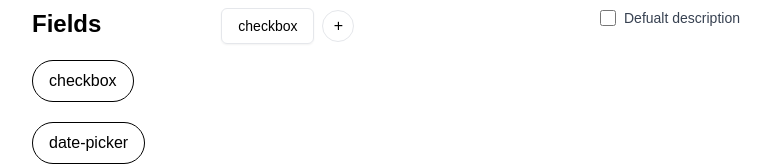
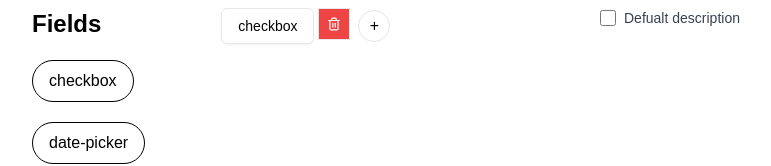
Before and after one commit to adarshkunwar/form-builder, a Next.js app: page /form in a window 1280 px wide. Both pictures are taken after a click on the button "checkbox". Shown: the top 166 px of the page, without its empty margins (48-819 px from the left). Built offline with nearby package versions, Linux system fonts and the light colour scheme.

Commit message:
feat: Add delete button on fieldoption

```diff
--- a/src/components/pageComponents/form/fieldOptionArranger.tsx
+++ b/src/components/pageComponents/form/fieldOptionArranger.tsx
@@ -1,19 +1,29 @@
 "use client";
 import FieldOptionArrangeSingleCard from "@/components/ui/field-option-arrange-single-card";
 import useFieldStore from "@/store/fieldStore";
+import { Trash2 } from "lucide-react";
 import { FieldType, TFieldRow } from "@/types/field";
 
 type FieldRowProps = {
   fieldRow: TFieldRow;
   addField: (fieldType: FieldType) => void;
+  removeField: (colIndex: number) => void;
 };
 
-const FieldRow = ({ fieldRow, addField }: FieldRowProps) => {
+const FieldRow = ({ fieldRow, addField, removeField }: FieldRowProps) => {
   return (
     <div className="flex gap-4">
       {fieldRow.map((field, index) => (
         <div key={`${field.type}-${index}`} className="flex items-center gap-2">
-          <FieldOptionArrangeSingleCard title={field.type} />
+          <div className="flex gap-1">
+            <FieldOptionArrangeSingleCard title={field.type} />
+            <button
+              onClick={() => removeField(index)}
+              className="flex size-8 items-center justify-center border bg-red-500 p-2 text-white"
+            >
+              <Trash2 />
+            </button>
+          </div>
           <button
             onClick={() => addField(field.type)}
             className="flex size-8 items-center justify-center rounded-full border bg-white p-2"
@@ -27,11 +37,16 @@ const FieldRow = ({ fieldRow, addField }: FieldRowProps) => {
 };
 
 const FieldOptionArranger = () => {
-  const { fields, addFields } = useFieldStore();
+  const { fields, addFields, removeRow } = useFieldStore();
 
   const handleAddField = (index: number) => (fieldType: FieldType) => {
     console.log(`Adding field of type ${fieldType} at row ${index}`);
     addFields(fieldType, index);
+  };
+
+  const removeField = (rowIndex: number) => (colIndex: number) => {
+    console.log(`Removing field at row ${rowIndex} and col ${colIndex}`);
+    removeRow(rowIndex, colIndex);
   };
 
   return (
@@ -41,6 +56,7 @@ const FieldOptionArranger = () => {
           key={`row-${rowIndex}`}
           fieldRow={fieldRow}
           addField={handleAddField(rowIndex)}
+          removeField={removeField(rowIndex)}
         />
       ))}
     </div>
--- a/src/store/fieldStore.ts
+++ b/src/store/fieldStore.ts
@@ -6,7 +6,7 @@ import { FieldType, TField, TFieldCollection } from "@/types/field";
 type FieldStore = {
   fields: TFieldCollection;
   addFields: (fieldType: FieldType, rowNumber?: number) => void;
-  removeRow: (rowIndex: number) => void;
+  removeRow: (rowIndex: number, colIndex: number) => void;
   updateField: (
     rowIndex: number,
     fieldIndex: number,
@@ -40,10 +40,20 @@ export const useFieldStore = create<FieldStore>()(
           return { fields: updatedFields };
         });
       },
-      removeRow: (rowIndex: number) => {
-        set((state) => ({
-          fields: state.fields.filter((_, index) => index !== rowIndex),
-        }));
+      removeRow: (rowIndex: number, colIndex: number) => {
+        set((state) => {
+          const updatedFields = state.fields.map((row, index) =>
+            index === rowIndex
+              ? row.filter((_, jIndex) => jIndex !== colIndex)
+              : row,
+          );
+          if (updatedFields[rowIndex]?.length === 0) {
+            return {
+              fields: updatedFields.filter((_, i) => i !== rowIndex),
+            };
+          }
+          return { fields: updatedFields };
+        });
       },
       updateField: (
         rowIndex: number,
```
